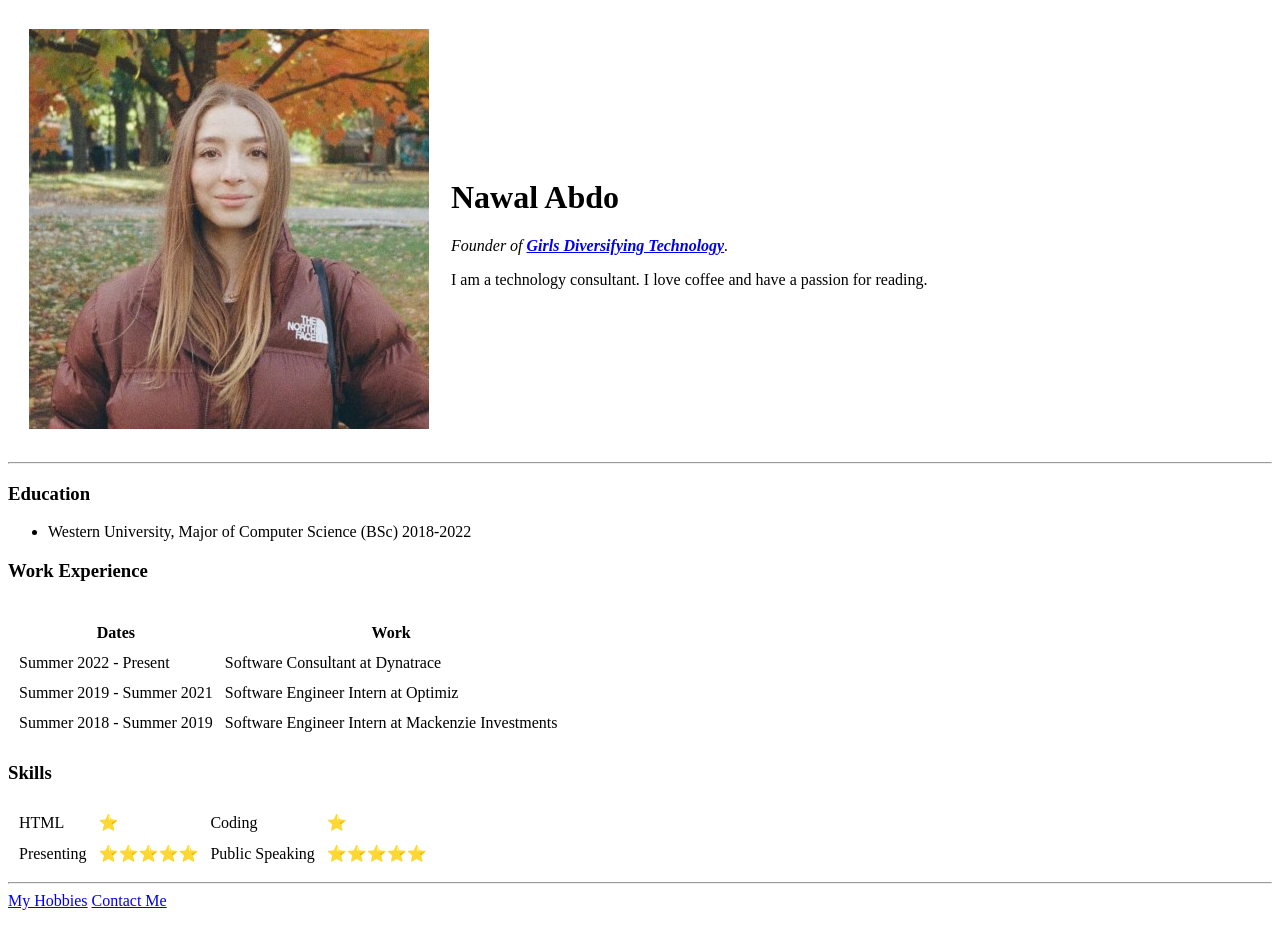
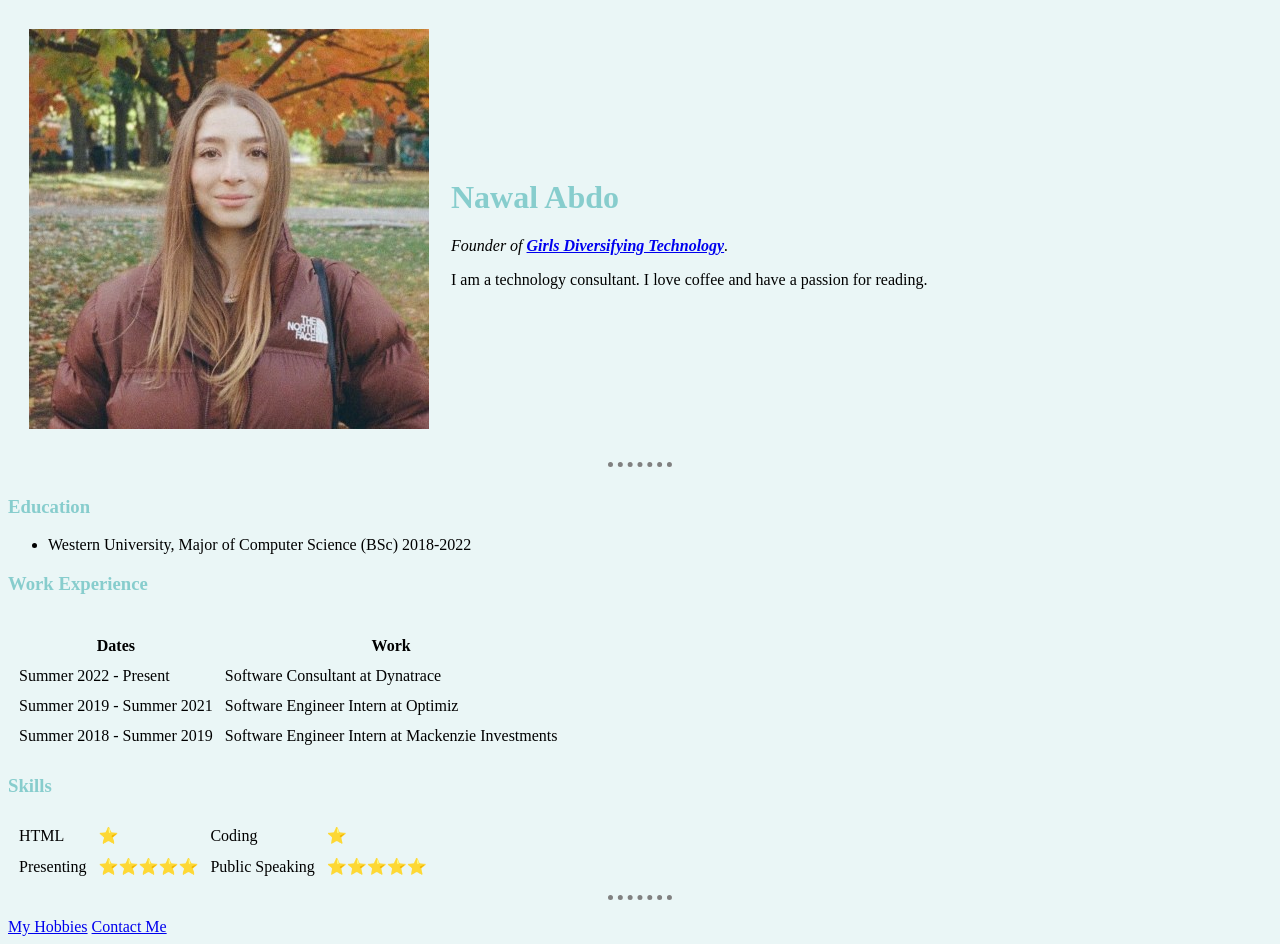
Before and after one commit to nxabdo/fullstack-course, a plain HTML site: page index.html in a window 1280 px wide. Before the commit the page ends 918 px from the top, so only its background shows below. Drawn offline with Linux system fonts and the light colour scheme.

Commit message:
Section 4

```diff
--- /dev/null
+++ b/css/styles.css
@@ -0,0 +1,19 @@
+body {
+    background-color: #EAF6F6;
+}
+
+hr {
+    border-style: none;
+    height: 10px;
+    width: 5%;
+    border-top: 5px dotted grey;
+}
+
+h1 {
+    color: #66BFBFBF;
+}
+
+h3 {
+    color: #66BFBFBF;
+
+}
--- a/index.html
+++ b/index.html
@@ -3,6 +3,7 @@
     <head>
         <meta charset="utf-8"> <!-- Gives extra meta data to html doc-->
         <title>Nawal's Personal Site</title> <!--Tells website what the title of the site is -->
+        <link rel="stylesheet" href="css/styles.css">
     </head>
     <body>
         <Table cellspacing="20">
```
Also changed, not shown: contact-me.html (+1 -0 lines), hobbies.html (+1 -0 lines), inputs.html (+2 -1 lines), 1 other file.
